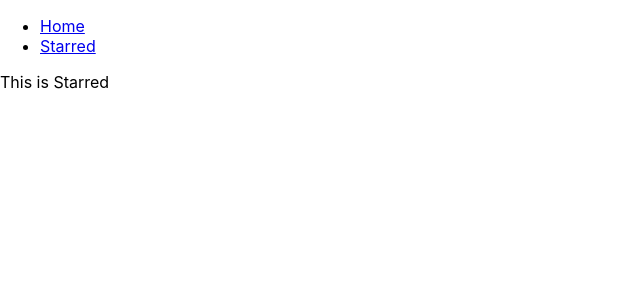
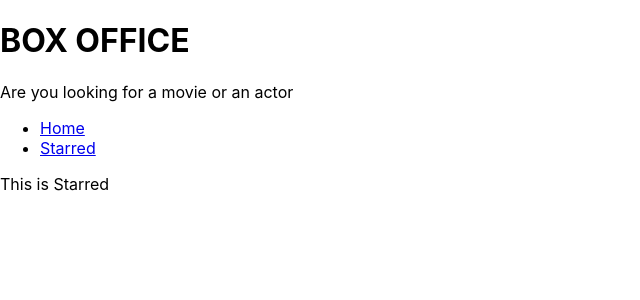
Before and after one commit to Ayumilan/box-office, a React (Create React App) app: page /starred in a window 1280 px wide. Shown: the top 300 px of the page, without its empty margins (0-640 px from the left). Built offline with nearby package versions, Linux system fonts and the light colour scheme.

Commit message:
added layout managemnet and created title

```diff
--- a/src/App.js
+++ b/src/App.js
@@ -1,14 +1,12 @@
 import React from 'react';
 import { Switch, Route } from 'react-router-dom';
-import Navs from './components/Navs';
+
 import Home from './pages/Home';
 import Starred from './pages/Starred';
 
 function App() {
   return (
-    <div>
 
-      <Navs />
     <Switch>
       <Route exact path="/"><Home /></Route>
 
@@ -16,7 +14,7 @@
 
       <Route><div>not found</div></Route>
     </Switch>
-    </div>
+
   );
 }
 
--- /dev/null
+++ b/src/components/MainPageLayout.jsx
@@ -0,0 +1,17 @@
+/* eslint-disable */
+import React from 'react'
+import Navs from './Navs'
+import Tiltle from './Tiltle'
+
+const MainPageLayout = ({ children }) => {
+  return (
+    <div>
+      <Tiltle title="BOX OFFICE" subtitle="Are you looking for a movie or an actor" />
+      <Navs />
+
+      {children}
+    </div>
+  )
+}
+
+export default MainPageLayout
--- /dev/null
+++ b/src/components/Tiltle.jsx
@@ -0,0 +1,13 @@
+/* eslint-disable */
+import React from 'react'
+
+const Tiltle = ({title , subtitle}) => {
+  return (
+    <div>
+      <h1>{title}</h1>
+      <p>{subtitle}</p>
+    </div>
+  )
+}
+
+export default Tiltle
--- a/src/pages/Home.jsx
+++ b/src/pages/Home.jsx
@@ -1,9 +1,10 @@
 /* eslint-disable */
 import React from 'react'
+import MainPageLayout from '../components/MainPageLayout'
 
 const Home = () => {
   return (
-    <div>This is Home</div>
+    <MainPageLayout>This is Home</MainPageLayout>
   )
 }
 
--- a/src/pages/Starred.jsx
+++ b/src/pages/Starred.jsx
@@ -1,11 +1,12 @@
 /* eslint-disable */
 import React from 'react'
+import MainPageLayout from '../components/MainPageLayout'
 
 const Starred = () => {
   return (
-    <div>
+    <MainPageLayout>
       This is Starred
-    </div>
+    </MainPageLayout>
   )
 }
 
```
